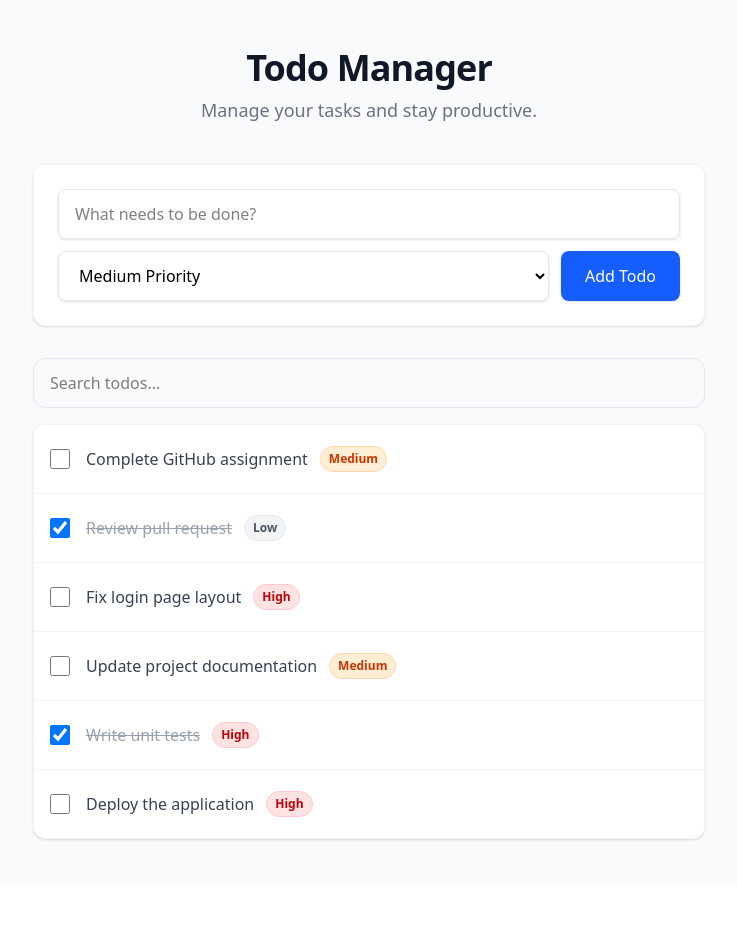
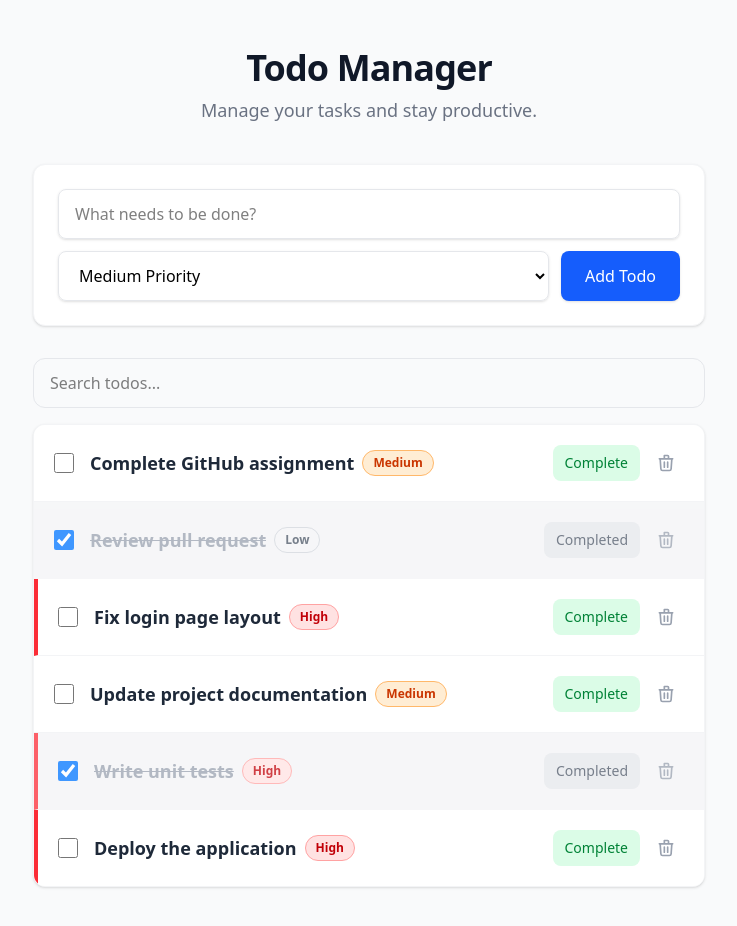
Before and after one commit to barivivek12/todo-app, a React (Vite) app: page / in a window 1280 px wide. Shown: the top 926 px of the page, without its empty margins (271-1008 px from the left). Before the commit the page ends 887 px from the top, so only its background shows below. Built offline with nearby package versions, Linux system fonts and the light colour scheme.

Commit message:
Redesign todo cards

```diff
--- a/src/components/TodoItem.jsx
+++ b/src/components/TodoItem.jsx
@@ -1,38 +1,50 @@
 function TodoItem({ todo, onToggle, onDelete }) {
   const priorityStyles = {
-    High: 'bg-red-100 text-red-700 border-red-200',
-    Medium: 'bg-orange-100 text-orange-700 border-orange-200',
-    Low: 'bg-gray-100 text-gray-600 border-gray-200',
+    High: 'bg-red-100 text-red-700 border-red-300',
+    Medium: 'bg-orange-100 text-orange-700 border-orange-300',
+    Low: 'bg-gray-100 text-gray-600 border-gray-300',
   }
 
+  const highPriorityIndicator =
+    todo.priority === 'High'
+      ? 'border-l-4 border-l-red-500'
+      : ''
+
   return (
-    <li className="flex items-center justify-between p-4 hover:bg-gray-50 transition-colors group">
-      <div
-        className="flex items-center flex-1 min-w-0 gap-4 cursor-pointer"
-        onClick={onToggle}
+    <li
+      className={`flex items-center justify-between p-5 transition-colors group ${
+        todo.completed
+          ? 'bg-gray-100 opacity-75'
+          : 'bg-white hover:bg-gray-50'
+      } ${highPriorityIndicator}`}
     >
+      {/* Todo information */}
+      <div className="flex items-center flex-1 min-w-0 gap-4">
         <div className="relative flex items-center justify-center">
           <input
             type="checkbox"
             checked={todo.completed}
-            readOnly
+            onChange={onToggle}
             className="w-5 h-5 rounded border-gray-300 text-blue-600 focus:ring-blue-500 cursor-pointer"
+            aria-label={`Complete ${todo.title}`}
           />
         </div>
 
-        <div className="flex items-center gap-3 min-w-0">
+        <div className="flex flex-col sm:flex-row sm:items-center gap-2 min-w-0">
+          {/* Todo title */}
           <span
-            className={`text-base truncate transition-all duration-200 ${
+            className={`text-lg font-semibold truncate transition-all duration-200 ${
               todo.completed
                 ? 'text-gray-400 line-through'
-                : 'text-gray-700'
+                : 'text-gray-800'
             }`}
           >
             {todo.title}
           </span>
 
+          {/* Priority */}
           <span
-            className={`text-xs font-semibold px-2 py-1 rounded-full border ${
+            className={`text-xs font-bold px-2.5 py-1 rounded-full border ${
               priorityStyles[todo.priority || 'Medium']
             }`}
           >
@@ -41,12 +53,27 @@ function TodoItem({ todo, onToggle, onDelete }) {
         </div>
       </div>
 
+      {/* Actions */}
+      <div className="flex items-center gap-2 ml-4">
+        {/* Complete button */}
+        <button
+          onClick={onToggle}
+          className={`px-3 py-2 rounded-lg text-sm font-medium transition-colors ${
+            todo.completed
+              ? 'bg-gray-200 text-gray-600 hover:bg-gray-300'
+              : 'bg-green-100 text-green-700 hover:bg-green-200'
+          }`}
+        >
+          {todo.completed ? 'Completed' : 'Complete'}
+        </button>
+
+        {/* Delete button */}
         <button
           onClick={(e) => {
             e.stopPropagation()
             onDelete()
           }}
-        className="opacity-0 group-hover:opacity-100 p-2 ml-4 text-gray-400 hover:text-red-600 hover:bg-red-50 rounded-lg transition-all focus:outline-none focus:opacity-100 focus:ring-2 focus:ring-red-500"
+          className="p-2 text-gray-400 hover:text-red-600 hover:bg-red-50 rounded-lg transition-all focus:outline-none focus:ring-2 focus:ring-red-500"
           aria-label="Delete todo"
           title="Delete"
         >
@@ -61,10 +88,11 @@ function TodoItem({ todo, onToggle, onDelete }) {
               strokeLinecap="round"
               strokeLinejoin="round"
               strokeWidth={2}
-            d="M19 7l-.867 12.142A2 2 0 0116.138 21H7.862a2 2 0 01-1.995-1.858L5 7m5 4v6m4-6v6m1-10V4a1 1 0 00-1-1h-4a1 1 0 00-1 1v3M4 7h16"
+              d="M19 7l-.867 12.142A2 2 0 0116.138 21H7.862a2 2 0 01-1.995-1.858L5 7m5 4v6m4-6v6m1-10V4a1 1 0 00-1-1h-4v3M4 7h16"
             />
           </svg>
         </button>
+      </div>
     </li>
   )
 }
```
Lines whose indentation alone changed are shown as unchanged.
